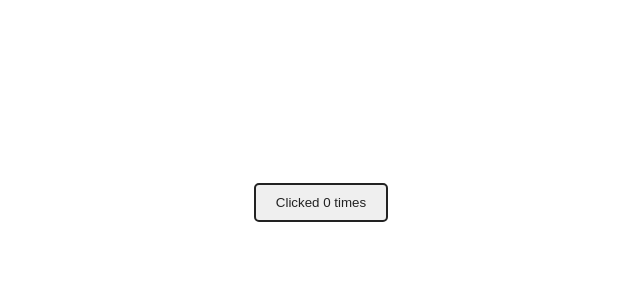
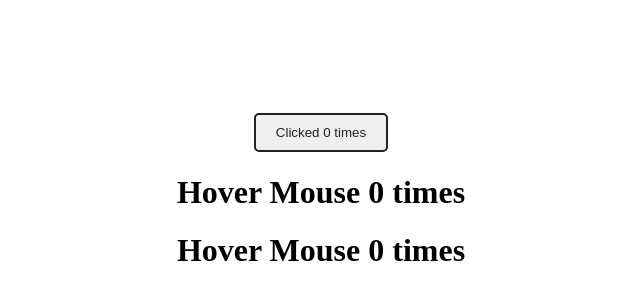
Before and after one commit to TahirAhmad01/my-react, a React (Create React App) app: page / in a window 1280 px wide. Shown: the part 206-506 px from the top of the page, without its empty margins (319-959 px from the left). Built offline with nearby package versions, Linux system fonts and the light colour scheme.

Commit message:
Button click times

```diff
--- a/src/App.js
+++ b/src/App.js
@@ -1,9 +1,32 @@
 import React from 'react';
 import ButtonCounter from './component/clickCounter';
 import './component/css/style.css';
+import Counter from './component/Hoc/counter';
+import HoverCounter from './component/hoverCounter';
 
 function App() {
-    return <ButtonCounter />;
+    return (
+        <div className="app">
+            {/* <ButtonCounter />
+            <HoverCounter /> */}
+            {/* <User name={(IsLoggedIn) => (IsLoggedIn ? 'Tahir Ahmad' : 'Guest')} /> */}
+            <Counter>
+                {(count, numIncrement) => (
+                    <ButtonCounter count={count} numIncrement={numIncrement} />
+                )}
+            </Counter>
+            <Counter>
+                {(count, numIncrement) => (
+                    <HoverCounter count={count} numIncrement={numIncrement} />
+                )}
+            </Counter>
+            <Counter>
+                {(onFocus, numIncrement) => (
+                    <HoverCounter count={onFocus} numIncrement={numIncrement} />
+                )}
+            </Counter>
+        </div>
+    );
 }
 
 export default App;
--- /dev/null
+++ b/src/component/Hoc/counter.js
@@ -0,0 +1,19 @@
+import React from 'react';
+
+export default class Counter extends React.Component {
+    state = {
+        count: 0,
+    };
+
+    numIncrement = () => {
+        this.setState((preNumber) => ({
+            count: preNumber.count + 1,
+        }));
+    };
+
+    render() {
+        const { children } = this.props;
+        const { count } = this.state;
+        return children(count, this.numIncrement);
+    }
+}
--- /dev/null
+++ b/src/component/Hoc/usser.js
@@ -0,0 +1,3 @@
+export default function User({ name }) {
+    return name(false);
+}
--- a/src/component/clickCounter.js
+++ b/src/component/clickCounter.js
@@ -1,19 +1,9 @@
 import React from 'react';
 
-// eslint-disable-next-line react/prefer-stateless-function
-class ButtonCounter extends React.Component {
-    state = {
-        number: '0',
-    };
-
-    render() {
-        const { number } = this.state;
-        return (
-            <div>
-                <button>Clicked {number} times</button>
-            </div>
-        );
-    }
+export default function ButtonCounter({ count, numIncrement }) {
+    return (
+        <div>
+            <button onClick={numIncrement}>Clicked {count} times</button>
+        </div>
+    );
 }
-
-export default ButtonCounter;
--- /dev/null
+++ b/src/component/hoverCounter.js
@@ -0,0 +1,9 @@
+import React from 'react';
+
+export default function HoverCounter({ count, numIncrement }) {
+    return (
+        <div>
+            <h1 onMouseOver={numIncrement}>Hover Mouse {count} times</h1>
+        </div>
+    );
+}
```
Also changed, not shown: 1 other file (tests, documents, lock files or other folders).
